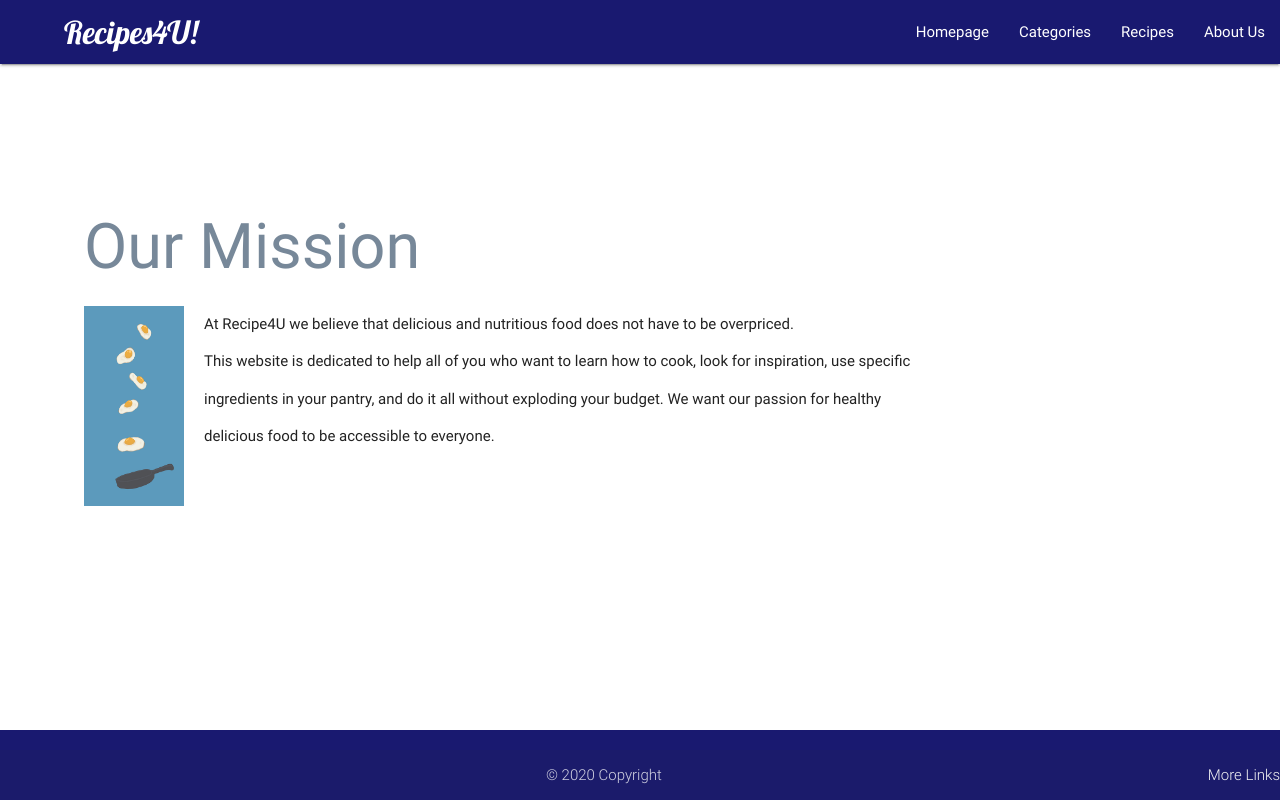
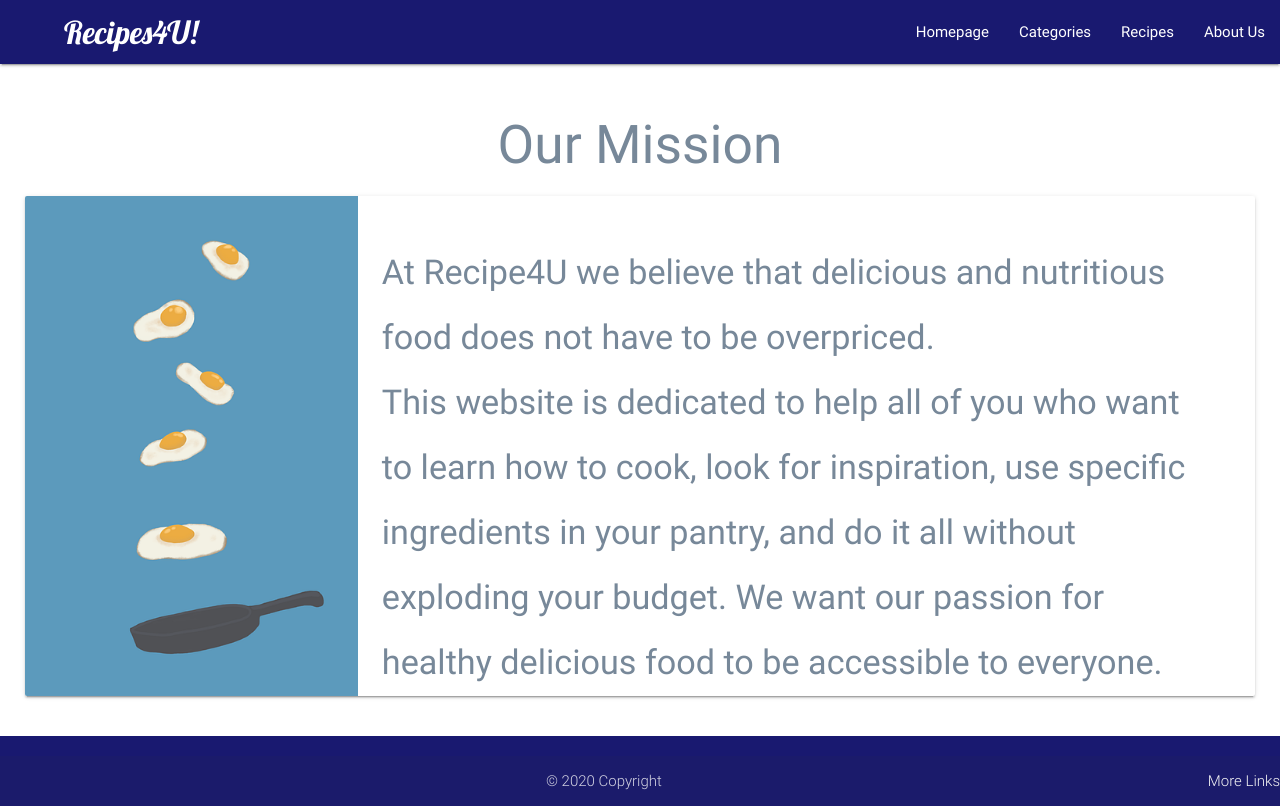
Before and after one commit to SaraNP-33/project1, a plain HTML site: page aboutus.html in a window 1280 px wide. Drawn offline with nearby package versions, Linux system fonts and the light colour scheme.

Commit message:
fixed the about us page

```diff
--- a/aboutus.html
+++ b/aboutus.html
@@ -55,19 +55,24 @@
     <main>
         <!----------box with our Mission info--------->
 
-        <div class="content">
-            <h1> Our Mission </h1>
-            <img src="assets/images/cook-4522558_640.png" alt="egg and skillet" width="100" height="200">
-
-
-            <p>At Recipe4U we believe that delicious and nutritious food does not have to be overpriced. </br>
-                This website is dedicated to help all of you who want to learn how to cook, look for inspiration,
-                use specific ingredients in your pantry, and do it all without exploding your budget.
-                We want our passion for healthy delicious food to be accessible to everyone.
-            </p>
-
+      <div class="aboutus">
+        <div class="col s12 m7">
+            <h2 class="header">Our Mission</h2>
+            <div class="card horizontal large">
+              <div class="card-image">
+                <img src="assets/images/cook-4522558_640.png" alt="egg and skillet" width="100" height="200">
+              </div>
+              <div class="card-stacked">
+                <div class="card-content">
+                  <h4>At Recipe4U we believe that delicious and nutritious food does not have to be overpriced. </br>
+                    This website is dedicated to help all of you who want to learn how to cook, look for inspiration,
+                    use specific ingredients in your pantry, and do it all without exploding your budget.
+                    We want our passion for healthy delicious food to be accessible to everyone.</h3>
+                </div>
+              </div>
+            </div>
+          </div>
         </div>
-
     </main>
 
     <!----------------------Sticky Footer--------------------------------->
--- a/assets/css/about.css
+++ b/assets/css/about.css
@@ -1,27 +1,15 @@
-.content{
-    box-sizing: border-box;
-    position: absolute;
-    top:20%;
-    left:5%;
-    width: 900px;
-    height:400px;
-    padding:20px;
-
+.aboutus{
+padding:25px;
 }
 
-img{
-    float:left;
-    margin-right: 20px;
-    margin-bottom: 10px;
-
+h4{
+    shape-outside: square ();
+    margin:20px 30px 30px 0;
+    line-height:1.9em;
+    color:#778899;
 }
 
-p{
-    shape-outside: square ();
-    margin:20px 30px 30px 0;
-    line-height:2.5em;
+h2{
+    color:#778899;
+    text-align: center;
 }
-
-h1{
-    color:#778899;
-}
--- a/assets/css/style.css
+++ b/assets/css/style.css
@@ -27,7 +27,7 @@ main{
 #button{
    position:absolute;
    left:37%;
-   top:78%;
+   top:79%;
    margin:20px;
    padding:20px;
 
```
